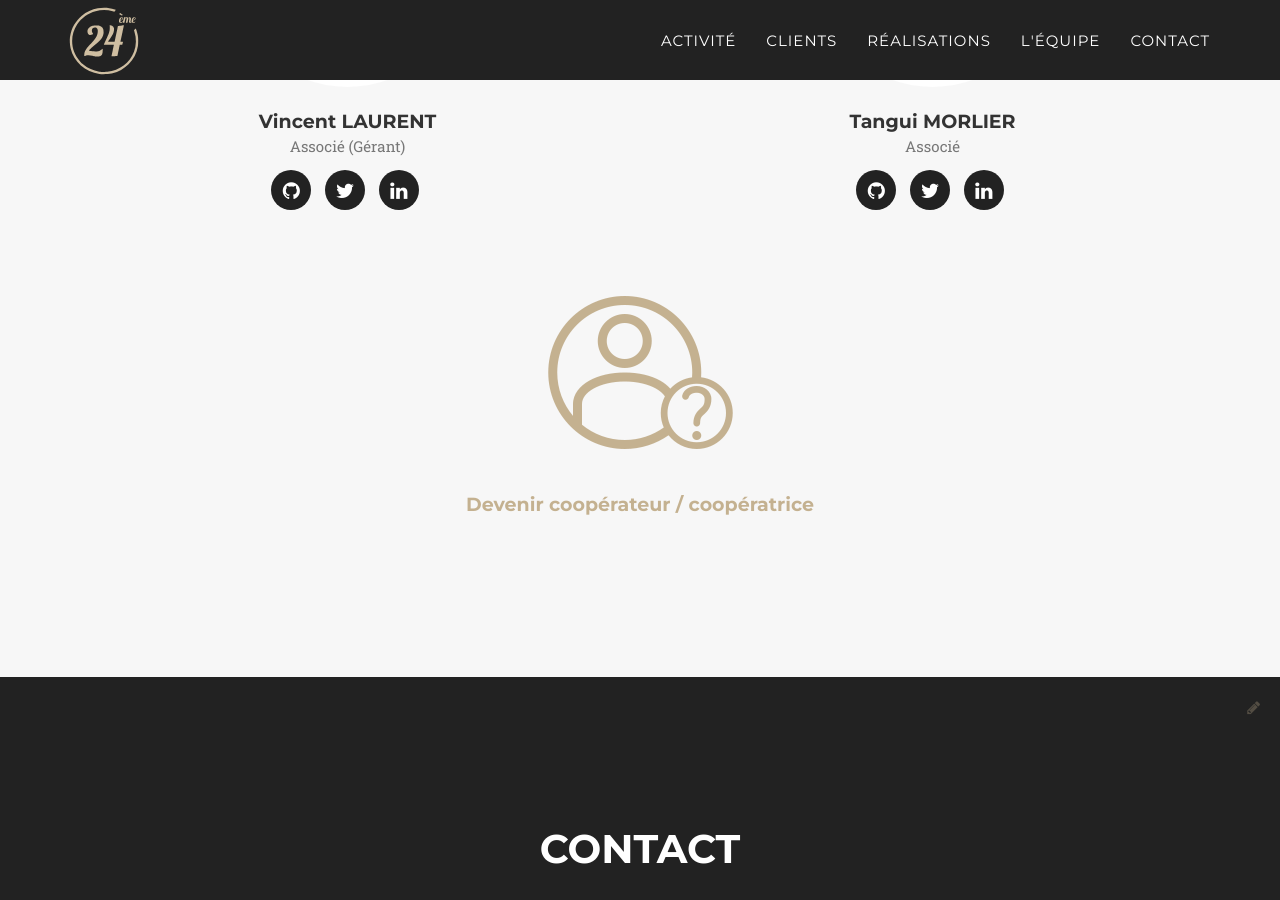
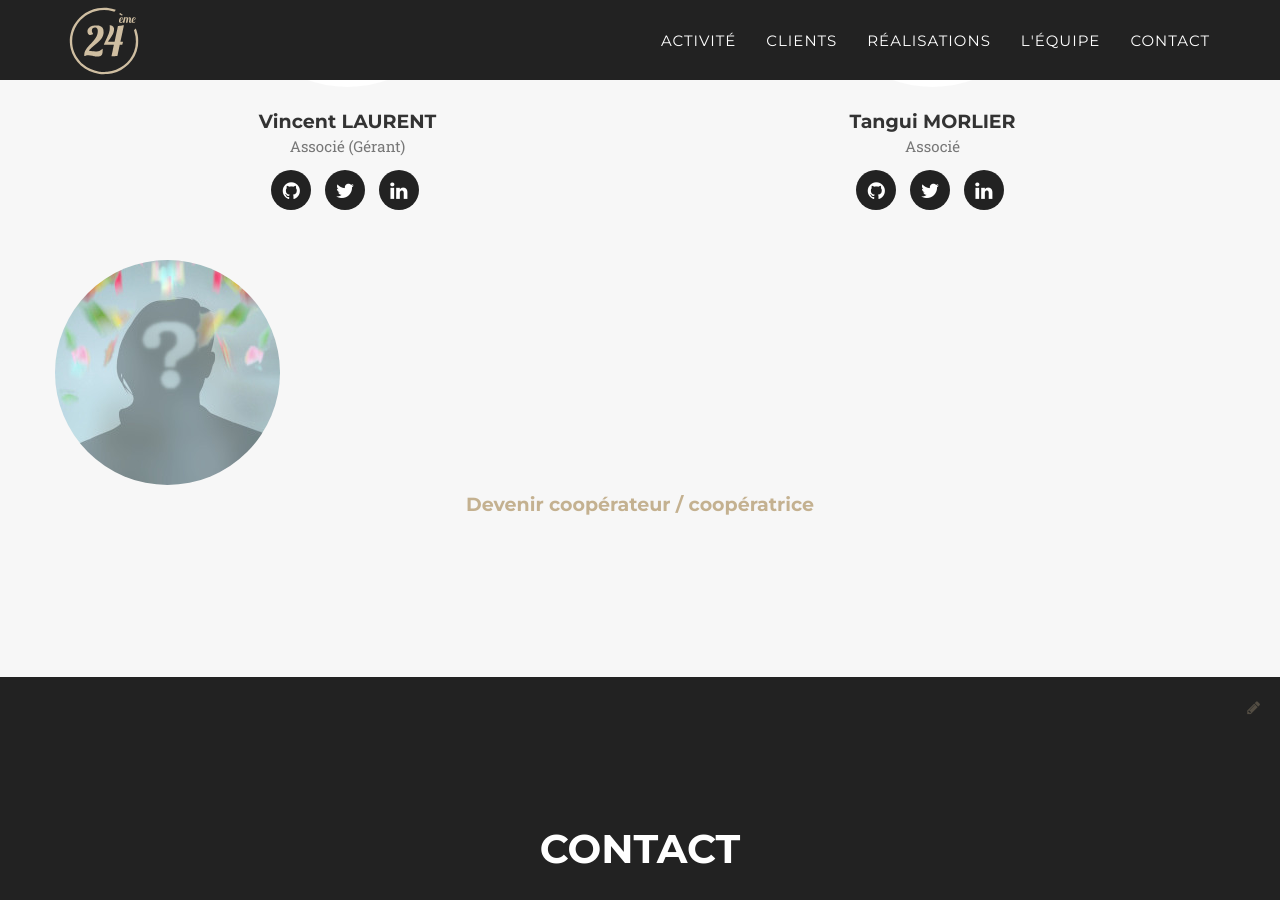
Before and after one commit to Arnaud75/24eme.fr, a Jekyll site: the page built from index.html, in a window 1280 px wide and 900 px high, scrolled down 4319 px. Built offline with Jekyll 4.4.1, drawn with Linux system fonts in a browser that asks for light colours; some web fonts are replaced.

Commit message:
Présentation du devenir coopérateur

```diff
--- a/_includes/equipe.html
+++ b/_includes/equipe.html
@@ -29,7 +29,7 @@
                 </div>
                 {% endfor %}
                     <div class="text-center">
-                        <a href="/devenir-cooperateur"><img src="img/member_devenir_cooperateur_iconsphere.png" alt="">
+                        <a href="/devenir-cooperateur"><img src="img/team/devenircoop.jpg" class="img-responsive img-circle" alt="">
                         <h4>Devenir coopérateur / coopératrice</h4></a>
                     </div>
                 </div>
```
Also changed, not shown: img/team/devenircoop.jpg (added).
